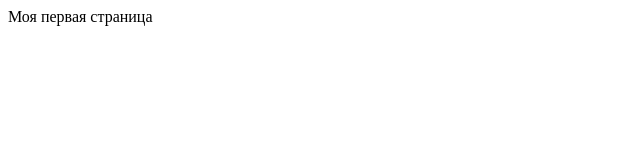
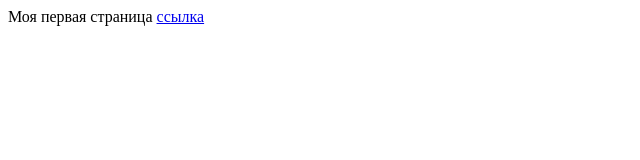
Before and after one commit to master-say/gdf, a plain HTML site: page index.html in a window 1280 px wide. Shown: the full height of the page, 0-640 px from the left. Drawn offline with Linux system fonts and the light colour scheme.

Commit message:
Update index.html

```diff
--- a/index.html
+++ b/index.html
@@ -4,5 +4,6 @@
 </head>
 <body>
 Моя первая страница
+  <a href="gfdgfdg.html">ссылка</a>
 </body>
 </html>
```
